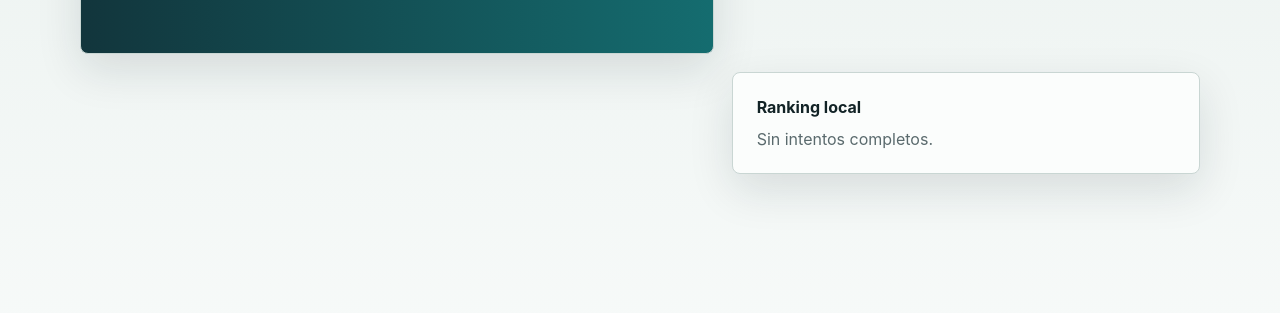
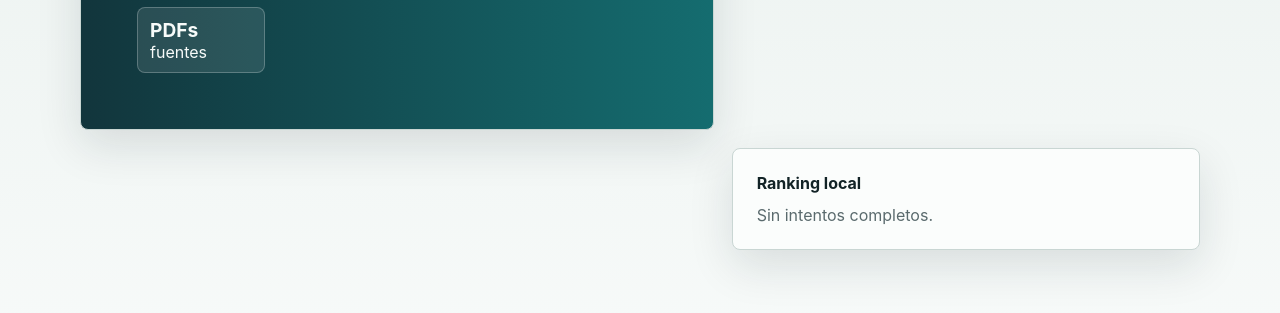
Before and after one commit to LucioB16/residencia-quiz, an Astro site: page / in a window 1280 px wide. Shown: the part 449-762 px from the top of the page. Built offline with nearby package versions, Linux system fonts and the light colour scheme; Astro itself is replaced by a stand-in of ours.

Commit message:
UI: Add link to original PDF sources on the home screen

```diff
--- a/src/pages/index.astro
+++ b/src/pages/index.astro
@@ -189,6 +189,9 @@ const serializedQuestions = JSON.stringify(questions).replaceAll("<", "\\u003c")
                 <span><strong>${questions.length}</strong> preguntas</span>
                 <span><strong>${excludedCount}</strong> excluidas</span>
                 <span><strong>local</strong> ranking</span>
+                <a href="https://github.com/LucioB16/residencia-quiz/tree/main/fuentes/pdf" target="_blank" rel="noopener noreferrer">
+                  <strong>PDFs</strong> fuentes
+                </a>
               </div>
             </section>
 
--- a/src/styles/global.css
+++ b/src/styles/global.css
@@ -155,6 +155,7 @@ button:disabled {
 }
 
 .metric-strip span,
+.metric-strip a,
 .final-stats span,
 .scoreboard span {
   min-width: 128px;
@@ -163,9 +164,15 @@ button:disabled {
   border-radius: 8px;
   background: rgb(255 255 255 / 10%);
   color: inherit;
+  text-decoration: none;
+}
+
+.metric-strip a:hover {
+  background: rgb(255 255 255 / 20%);
 }
 
 .metric-strip strong,
+.metric-strip a strong,
 .final-stats strong,
 .scoreboard strong {
   display: block;
```
